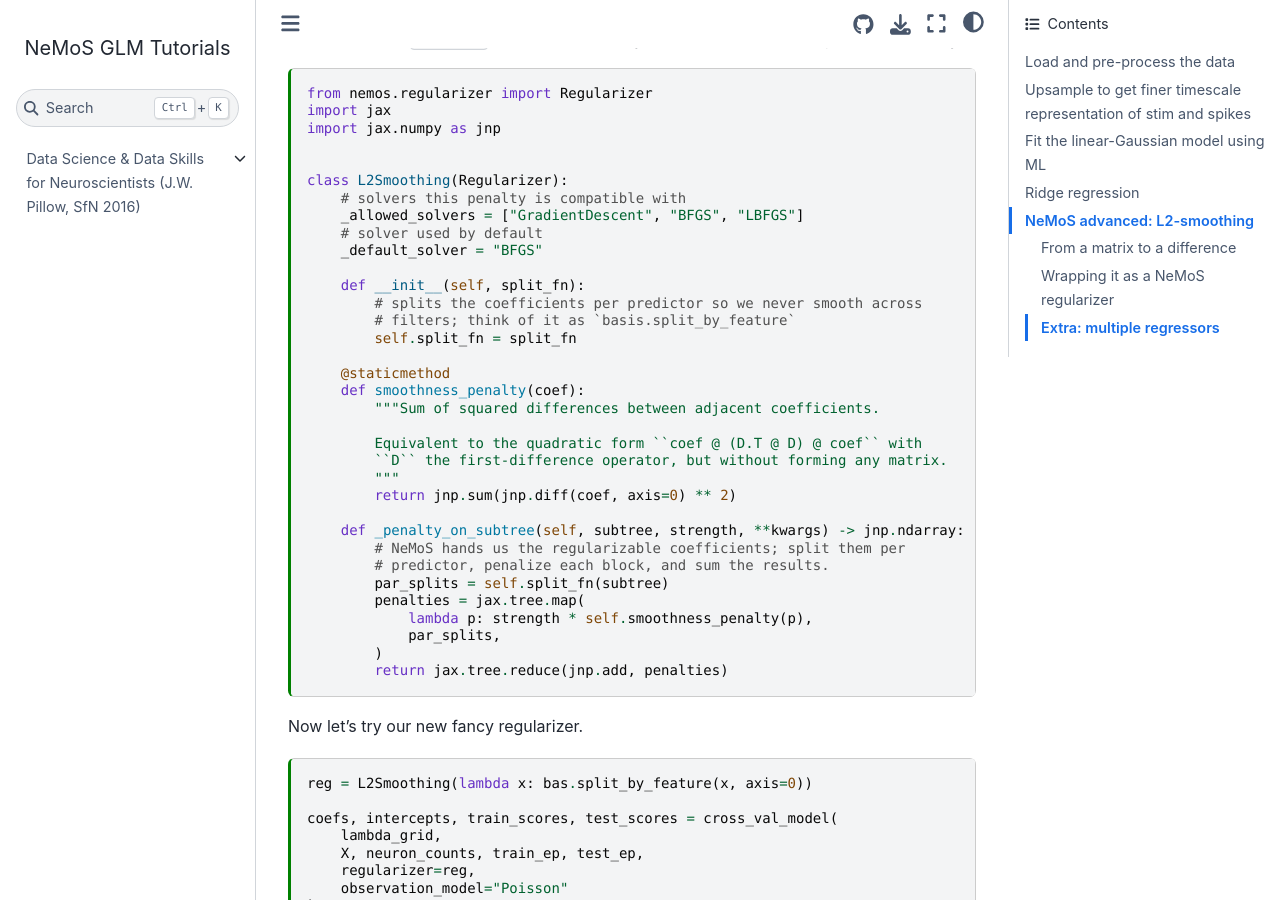
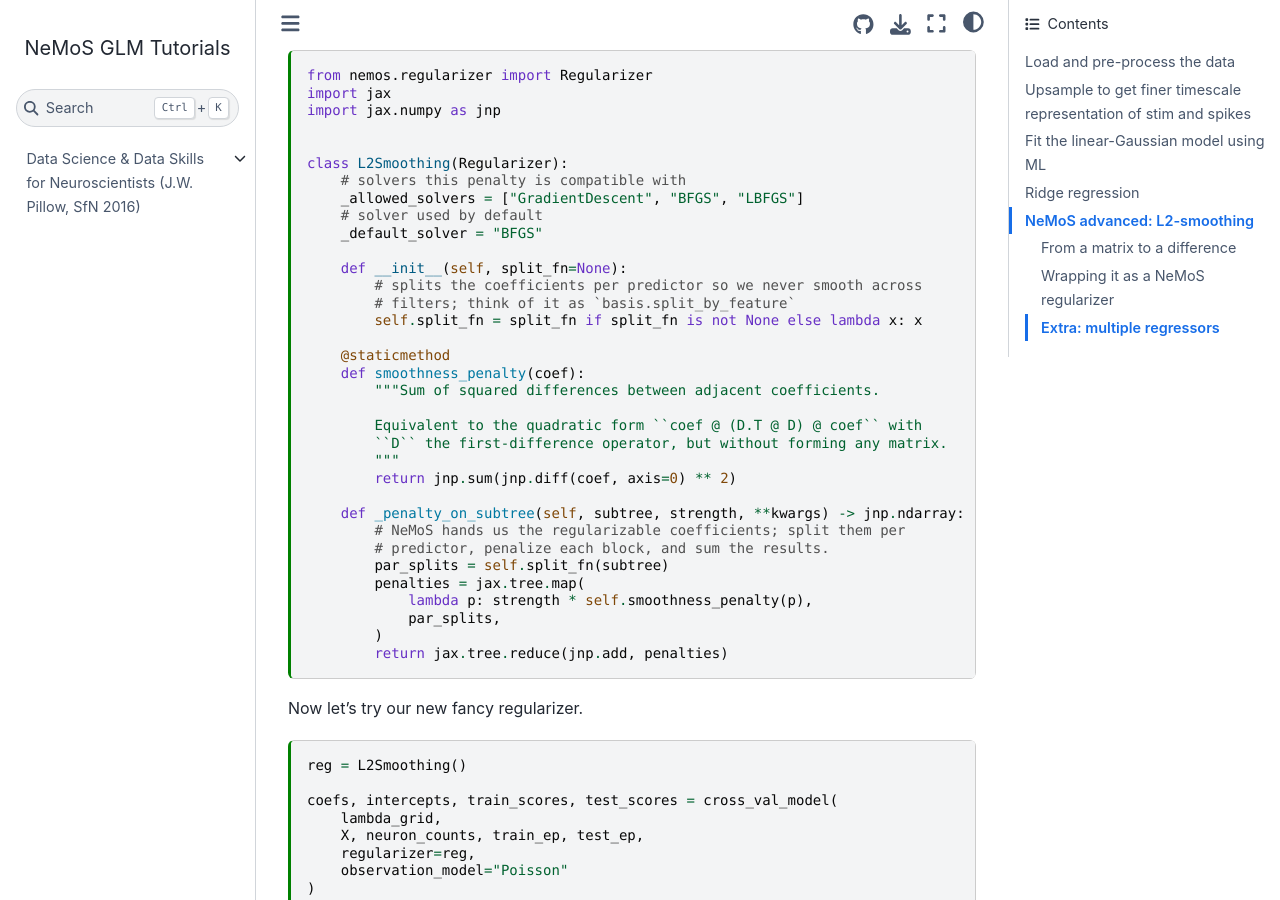
Before and after one commit to BalzaniEdoardo/nemos_glm_tutorials, a Sphinx documentation site: the page built from docs/tutorials/Sfn-2016-tutorial-GLMs/03_04_regularization.md, in a window 1280 px wide and 900 px high, scrolled down 7973 px. Built offline with Sphinx 7.4.7 and the Sphinx Book theme 1.1.4, drawn with Linux system fonts in a browser that asks for light colours; some of the changed text lies outside the part shown.

Commit message:
simplify class

````diff
--- a/docs/tutorials/Sfn-2016-tutorial-GLMs/03_04_regularization.md
+++ b/docs/tutorials/Sfn-2016-tutorial-GLMs/03_04_regularization.md
@@ -377,10 +376,10 @@ class L2Smoothing(Regularizer):
     # solver used by default
     _default_solver = "BFGS"
 
-    def __init__(self, split_fn):
+    def __init__(self, split_fn=None):
         # splits the coefficients per predictor so we never smooth across
         # filters; think of it as `basis.split_by_feature`
-        self.split_fn = split_fn
+        self.split_fn = split_fn if split_fn is not None else lambda x: x
 
     @staticmethod
     def smoothness_penalty(coef):
@@ -407,7 +406,7 @@ Now let's try our new fancy regularizer.
 
 ```{code-cell} ipython3
 
-reg = L2Smoothing(lambda x: bas.split_by_feature(x, axis=0))
+reg = L2Smoothing()
 
 coefs, intercepts, train_scores, test_scores = cross_val_model(
     lambda_grid,
````
Also changed, not shown: other parts of docs/tutorials/Sfn-2016-tutorial-GLMs/03_04_regularization.md (+0 -1 lines).
